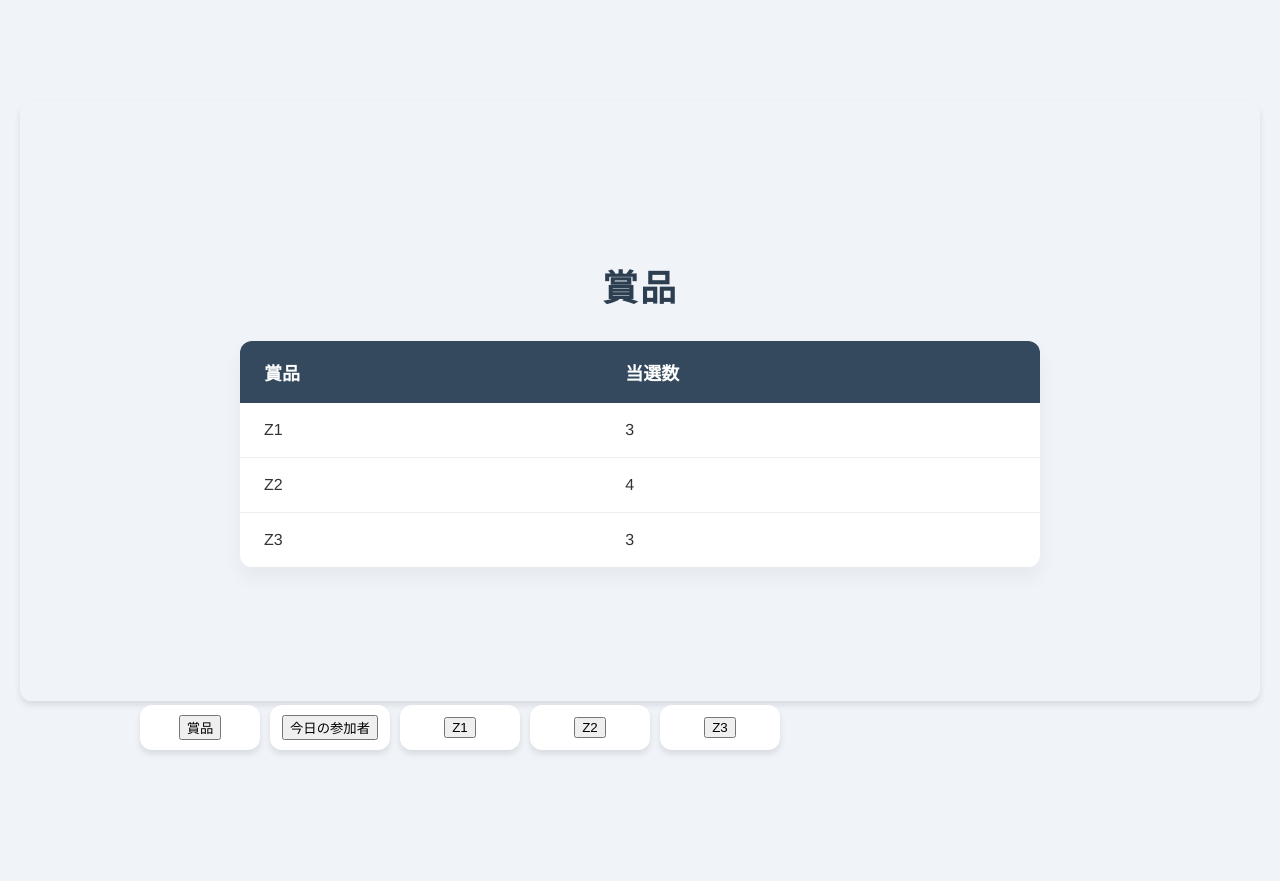
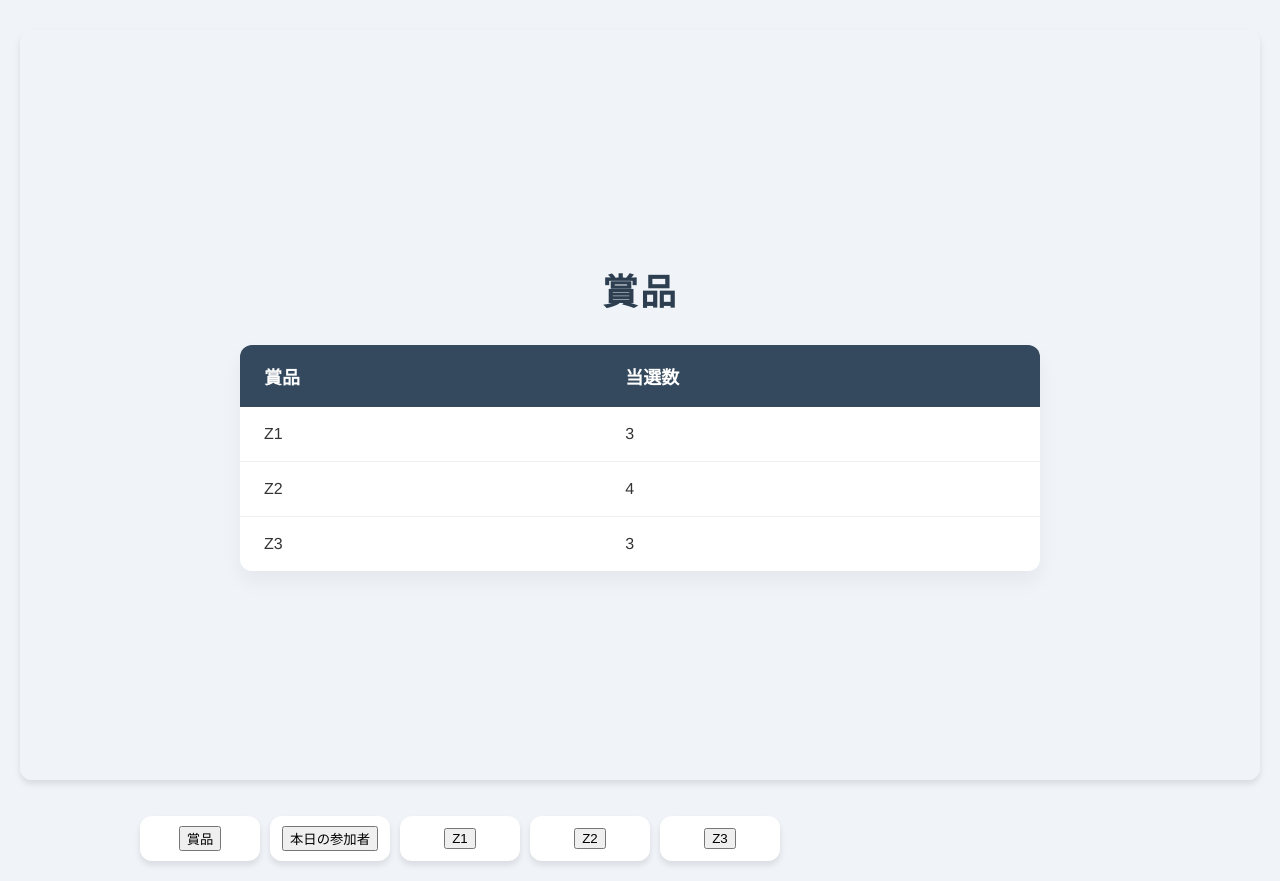
Before and after one commit to tztechno/vercel_flask_party, a Flask app: page /screen in a window 1280 px wide. Before the commit the page ends 754 px from the top, so only its background shows below. Run offline with Flask 3, Linux system fonts and the light colour scheme.

Commit message:
2024-10-15

```diff
--- a/app.py
+++ b/app.py
@@ -122,7 +122,7 @@ current_page = '/prize'
 
 nickname_map = {
 '/prize':'賞品',
-'/attend':'今日の参加者',
+'/attend':'本日の参加者',
 '/confirm?page_num=1':'Z1',
 '/confirm?page_num=2':'Z2',
 '/confirm?page_num=3':'Z3'
--- a/templates/screen.html
+++ b/templates/screen.html
@@ -75,7 +75,7 @@
 
         #previewFrame {
             width: 100%;
-            height: 600px;
+            height: 750px;
             border: none;
             border-radius: 12px;
             box-shadow: 0 4px 6px rgba(0, 0, 0, 0.1);
@@ -109,7 +109,7 @@
     <div class="preview-section">
         <iframe id="previewFrame" src="{{ current_page }}"></iframe>
     </div>
-
+    <p></p>
     <div class="grid">
         {% for page in selectable_pages %}
         <div class="card">
```
